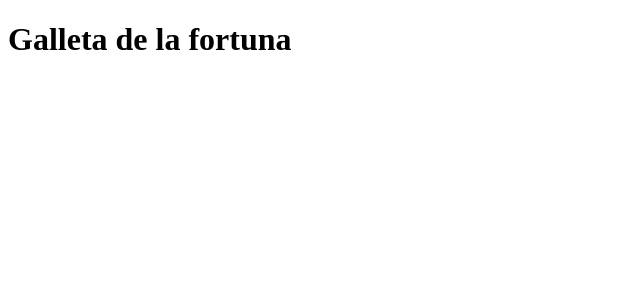
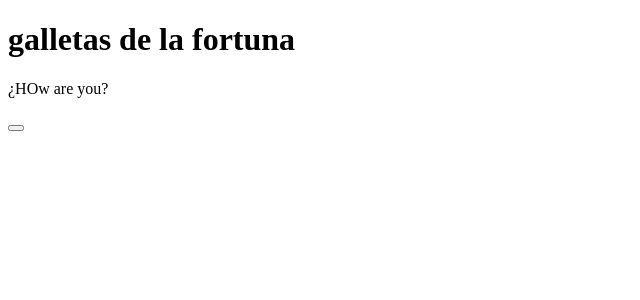
Before and after one commit to BrandonAguero/Galleta-de-la-Fortuna, a React (Vite) app: page / in a window 1280 px wide. Shown: the top 300 px of the page, without its empty margins (0-640 px from the left). Built offline with nearby package versions, Linux system fonts and the light colour scheme.

Commit message:
Agregamos los componentes necesarios y la estructura básica de html y componentes, necesaria para comenzar

```diff
--- a/index.html
+++ b/index.html
@@ -4,7 +4,7 @@
     <meta charset="UTF-8" />
     <link rel="icon" type="image/svg+xml" href="/vite.svg" />
     <meta name="viewport" content="width=device-width, initial-scale=1.0" />
-    <title>Vite + React</title>
+    <title>La Galleta de la Fortuna</title>
   </head>
   <body>
     <div id="root"></div>
--- a/src/App.jsx
+++ b/src/App.jsx
@@ -1,11 +1,28 @@
+import phrases from './utils/phrases.json';
+import { randomPhrase } from './utils/randomPhrase';
+import { SectionChildren } from './components/SectionChildren';
+import { ButtonRandom } from './components/ButtonRandom';
+import { PhraseRandom } from './components/PhraseRandom';
+
 import './App.css'
+
+const numberImage = [1, 2, 3, 4];
 
 function App() {
 
+
   return (
-    <div>
-      <h1>Galleta de la fortuna</h1>
-    </div>
+    <>
+      <header className='header'>
+        <h1 className='header__h1'>galletas de la fortuna</h1>
+      </header>
+      <main className='main'>
+        <SectionChildren>
+          <PhraseRandom  />
+          <ButtonRandom />
+        </SectionChildren>
+      </main>
+    </>
   )
 }
 
--- /dev/null
+++ b/src/components/ButtonRandom.jsx
@@ -0,0 +1,7 @@
+function ButtonRandom() {
+    return (
+        <button className="main__section--button"></button>
+    );
+}
+
+export { ButtonRandom };
--- /dev/null
+++ b/src/components/PhraseRandom.jsx
@@ -0,0 +1,11 @@
+function PhraseRandom() {
+    return (
+        <div className="main__section--div">
+            <p>
+                ¿HOw are you?
+            </p>
+        </div>
+    );
+}
+
+export { PhraseRandom };
--- /dev/null
+++ b/src/components/SectionChildren.jsx
@@ -0,0 +1,9 @@
+function SectionChildren({ children }) {
+    return (
+        <section className="main__section">
+            { children }
+        </section>
+    );
+}
+
+export { SectionChildren};
--- /dev/null
+++ b/src/utils/randomPhrase.js
@@ -0,0 +1,6 @@
+function randomPhrase(arr) {
+    const index = Math.floor(Math.random() * arr.length);
+    return arr[index];
+};
+
+export { randomPhrase };
```
